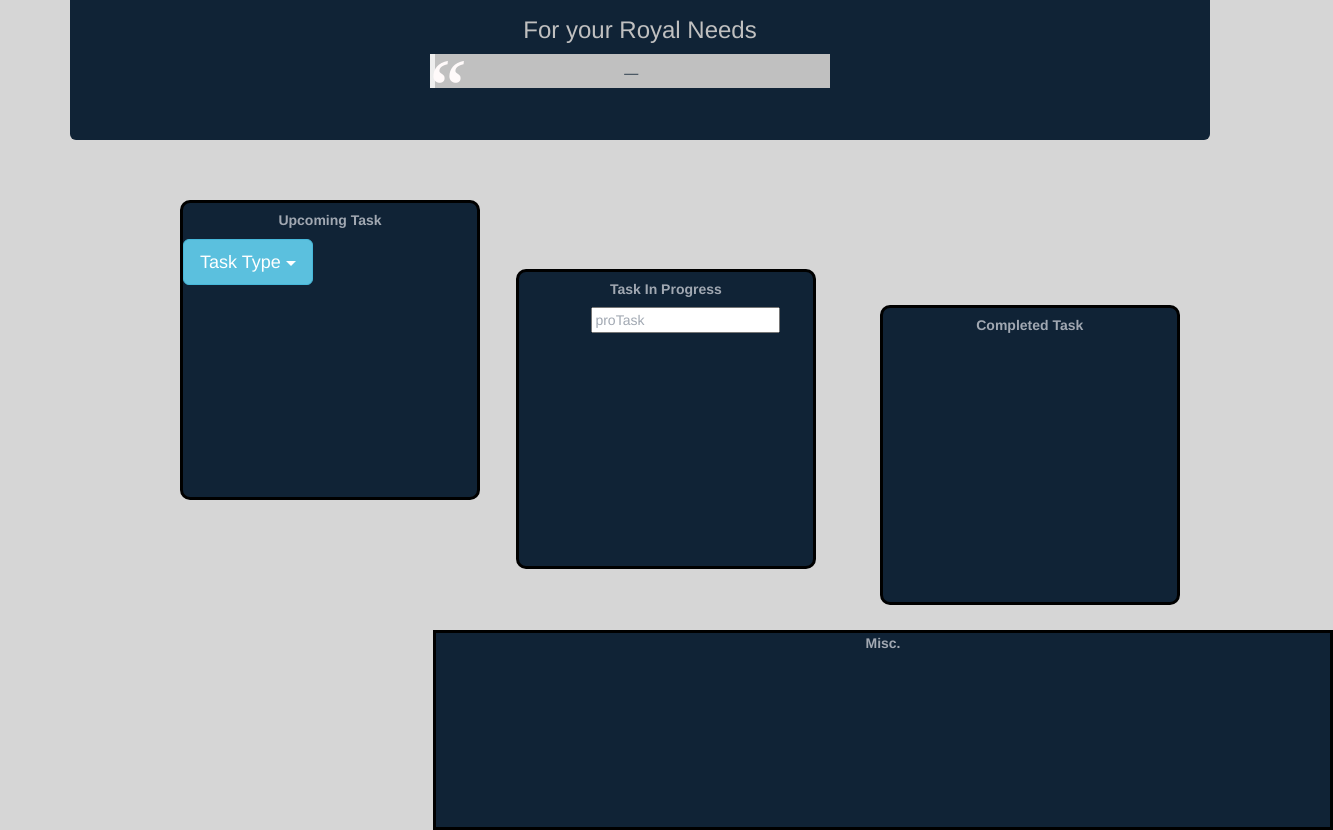
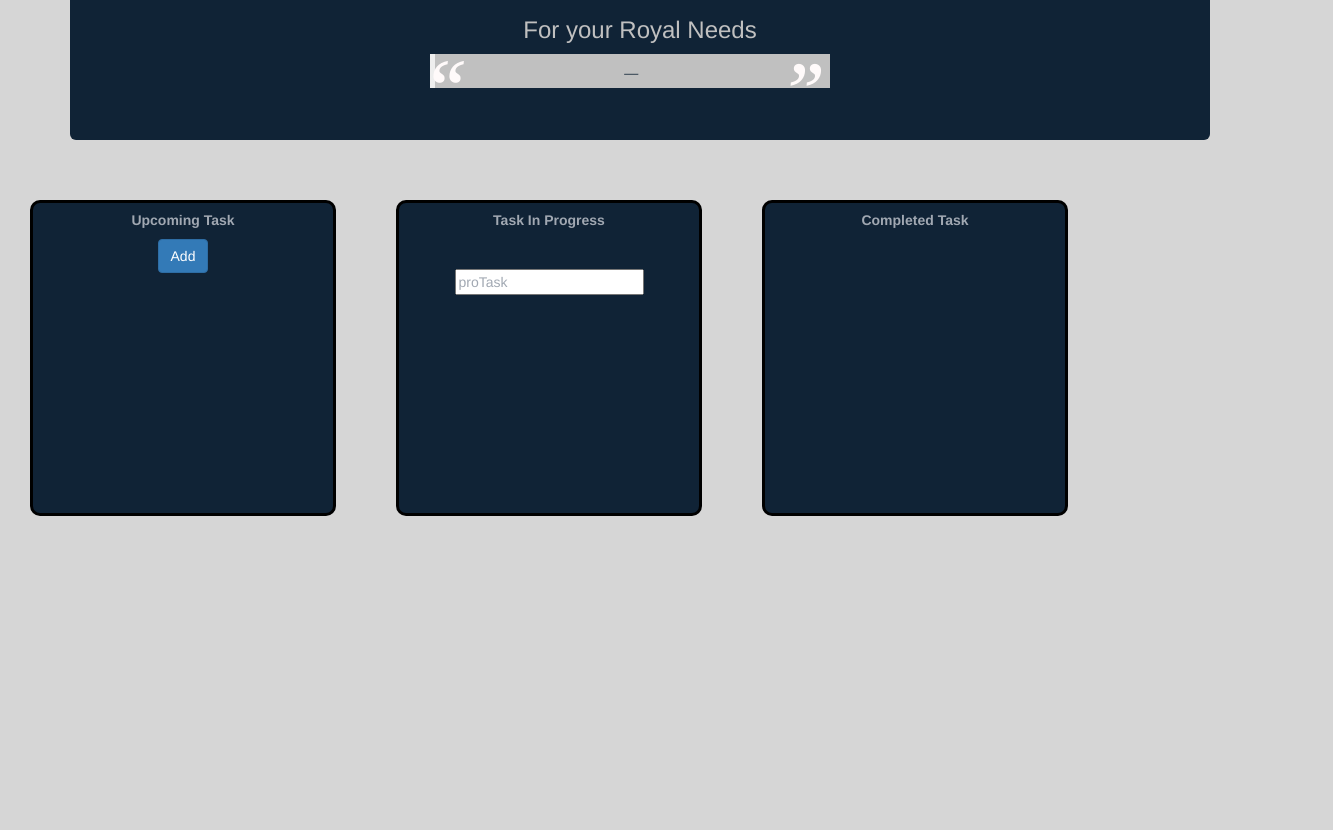
Before and after one commit to KingWillRobyn/Organize, a plain HTML site: page OrganizeMain/index.html in a window 1280 px wide. Shown: the part 140-970 px from the top of the page, 1333 px wide, since content can reach past the window. After the commit the page ends 800 px from the top, so only its background shows below. Drawn offline with nearby package versions, Linux system fonts and the light colour scheme; no server answers.

Commit message:
+Append draggable, droppabble, created Service folder

```diff
--- a/OrganizeMain/css/style.css
+++ b/OrganizeMain/css/style.css
@@ -1,8 +1,9 @@
-.jumbotron{
+.jumbotron {
   text-align: center;
   background-color: #102336;
   color: silver;
 }
+
 blockquote {
   font-family: Georgia, serif;
   font-size: 18px;
@@ -10,11 +11,11 @@
   width: 400px;
   margin: 0.25em 0;
   padding: 0.25em 40px;
-      left:300px;
+  left: 300px;
   line-height: 1.45;
   position: relative;
   color: #383838;
-      background:#C0C0C0;
+  background: #C0C0C0;
 }
 
 blockquote:before {
@@ -24,6 +25,15 @@
   position: absolute;
   left: -10px;
   top: -25px;
+  color: #FFFAFA;
+}
+blockquote::after {
+  display: block;
+  content: "\201D";
+  font-size: 80px;
+  position: absolute;
+  right: 10px;
+  bottom:-60px;
   color: #FFFAFA;
 }
 
@@ -38,37 +48,53 @@
   content: "\2014 \2009";
 }
 
-  .taskBox{
+.taskBox {
+
+
+  height: 300px;
+  width: 300px;
+  left: 150px;
+
+}
+.box{
   color: #a1a8b2;
   display: inline-block;
+  float: left;
   border: 3px solid black;
   border-radius: 10px;
   position: relative;
-    padding-top: -30px;
+  padding: -30px;
   margin: 30px;
-    height: 300px;
-    width: 300px;
-    left: 150px;
   text-align: center;
   background-color: #102336;
-  }
-  /* #upcomingTask{ top:75px;} */
-  #compTask{ top: 5px;}
-  ul{
-    list-style: none;
+  overflow: auto;
 }
 
-  .foot{
-    width: 900px;
-    height: 200px;
+/* #upcomingTask{ top:75px;} */
+#compTask {
+  top: 5px;
+}
+
+ul {
+  list-style: none;
+  margin: 20px;
+  padding: 20px;
+}
+
+.foot {
+  /* width: 900px;
+    height: 200px; */
   border: 3px solid black;
-    position: relative;
-    left: 250px;
+  position: fixed;
+  left: 0;
+  bottom: 0;
   text-align: center;
   color: a1a8b2;
-    background-color: #102336;
+  width: 100%;
+  height: 60px;
+  /* Height of the footer */
 }
 
-  body{
+body {
   background-color: #d6d6d6;
 }
--- a/OrganizeMain/index.html
+++ b/OrganizeMain/index.html
@@ -8,6 +8,9 @@
     <link rel="stylesheet" href="https://maxcdn.bootstrapcdn.com/bootstrap/3.3.7/css/bootstrap.min.css">
     <script src="https://ajax.googleapis.com/ajax/libs/jquery/3.3.1/jquery.min.js"></script>
     <script src="https://maxcdn.bootstrapcdn.com/bootstrap/3.3.7/js/bootstrap.min.js"></script>
+    <link rel="stylesheet" href="https://ajax.googleapis.com/ajax/libs/jqueryui/1.12.1/themes/smoothness/jquery-ui.css">
+    <script src="https://ajax.googleapis.com/ajax/libs/jqueryui/1.12.1/jquery-ui.min.js"></script>
+    <script src="../OrganizeMain/js/Service/service.js"></script>
     <script src="../OrganizeMain/js/script.js"></script>
     <link rel="stylesheet" type="text/css" href="../OrganizeMain/css/style.css" />
   </head>
@@ -18,47 +21,60 @@
       <div class="jumbotron">
         <h1>Curia Regis</h1>
         <h3>For your Royal Needs</h3>
-        <blockquote ><cite id="daily"></cite> </blockquote>
+        <blockquote><cite id="daily"></cite> </blockquote>
       </div>
     </div>
 
 
     <!--Upcoming task. categorize by priority and type of task-->
+    <div class="box">
       <div class="taskBox " id="upcomingTask">
         <h5><strong>Upcoming Task</strong></h5>
-      <div class="btn-group ">
-        <button class="btn btn-info btn-lg dropdown-toggle" type="button" data-toggle="dropdown" aria-haspopup="true" aria-expanded="false">Task Type
-          <span class="caret"></span></button>
-        <ul class="dropdown-menu" name='taskType' id='taskType'>
-          <li><a class="dropdown-item" value="dTask">Daily Task</a></li>
-          <li><a class="dropdown-item" value="remainder" >Reminders</a></li>
-          <li><a class="dropdown-item" value="bills">Bills</a></li>
+        <div id=addB>
+          <button class="btn btn-primary" id="add">Add</button>
+        </div>
+        <ul class="list-group" id="task">
+
         </ul>
-
-
+        <!-- <button class="btn btn-info btn-lg dropdown-toggle" type="button" data-toggle="dropdown" aria-haspopup="true" aria-expanded="false">Task Type
+        <span class="caret"></span></button> -->
+      </div>
+    </div>
 
     <!--Task Working on (urgent -> mild) -->
+    <div class="box">
       <div class="taskBox" id="progressTask">
         <h5><strong>Task In Progress</strong></h5>
         <ul>
           <li><input type="text" name="proTask" value="proTask"> </li>
         </ul>
-
-
-
+      </div>
     </div>
 
     <!--Completed Task-->
-    <div class="taskBox" id="compTask">
+    <div class="box">
+
+      <div class="taskBox" id="completed">
         <h5><strong>Completed Task</strong></h5>
 
       </div>
+    </div>
 
     <!--Footer for future date/ quick memo/calender-->
-    <div class="foot">
+    <!-- <div class="foot container">
+      <button class="btn btn-primary" type="button" data-toggle="collapse" data-target="#collapseExample" aria-expanded="false" aria-controls="collapseExample">
+        Button with data-target
+      </button>
+      <a class="btn btn-primary" role="button" data-toggle="collapse" href="#collapseExample" aria-expanded="false" aria-controls="collapseExample">
+        Link with href
+      </a>
+      <div class="collapse" id="collapseExample">
+        <div class="well">
           <p><strong>Misc.</strong></p>
-
+          ...
         </div>
+      </div>
+    </div> -->
   </body>
 
   </html>
--- /dev/null
+++ b/OrganizeMain/js/Service/service.js
@@ -0,0 +1,20 @@
+$(document).ready(function(){
+
+  $.ajax({
+        url:'https://talaikis.com/api/quotes/random',
+        dataType:'json',
+        success: function(results){
+           console.log(results);
+           var quote = results.quote;
+           console.log(quote);;
+             $('#daily').append(quote);
+      }
+    });
+
+
+
+
+
+
+
+});
--- a/OrganizeMain/js/script.js
+++ b/OrganizeMain/js/script.js
@@ -1,20 +1,44 @@
-$(document).ready(function(){
-
-  $.ajax({
-        url:'https://talaikis.com/api/quotes/random',
-        dataType:'json',
-        success: function(results){
-           console.log(results);
-           var quote = results.quote;
-           console.log(quote);;
-             $('#daily').append(quote);
-      }
-    });
-
-
-
-
-
-
+$(document).ready(function() {
+  $('#completed').droppable({
+    append: ".taskItem",
+    revert:"invalid",
+    drop: function(event, ui) {
+      var $item = ui.draggable;
+      $item.fadeOut(function() {
+        $item.css({
+          "left": "",
+          "top": "",
+          "bottom": "10px",
+          "right": "",
+          "margin": "20px",
+          "padding": "20px"
+        }).fadeIn();
+      });
+      $item.appendTo(this);
+      ui.draggable.draggable({disabled: true});
+      alert("dropped");
+    },
+  });
 
 });
+var count = 1;
+
+$(document).on("click", "#add", function() {
+  console.log('clicked');
+  var list = '<li class="list-group-item taskItem">' + 'Task# ' + count + '<button type="button" class="btn btn-danger btn-sm remove" >' +
+    '<span class="glyphicon glyphicon-remove"></span>' + 'Remove' + '</button>' + '</li>';
+  count++;
+  $('#task').append(list);
+  $('.taskItem').draggable({
+    activeclass: 'dropactive',
+    tolerance: 'intersect',
+    hoverClass: 'drophover',
+    revert:'invalid',
+    stack:'#task',
+    opacity: 1
+  });
+});
+$(document).on("click", ".remove", function() {
+  console.log('removed');
+  $(this).closest("li").remove();
+});
```
Lines whose indentation alone changed are shown as unchanged.
